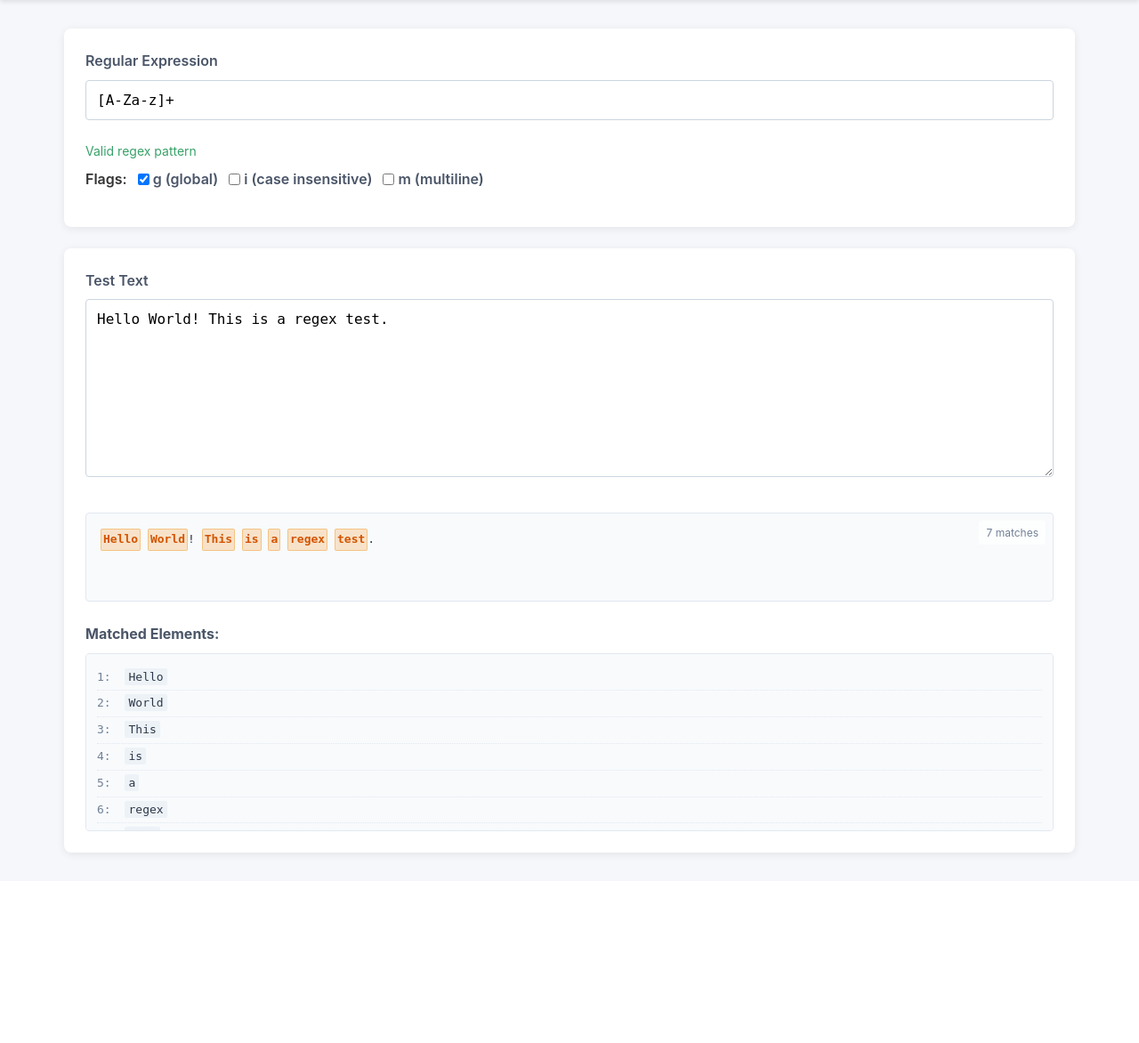
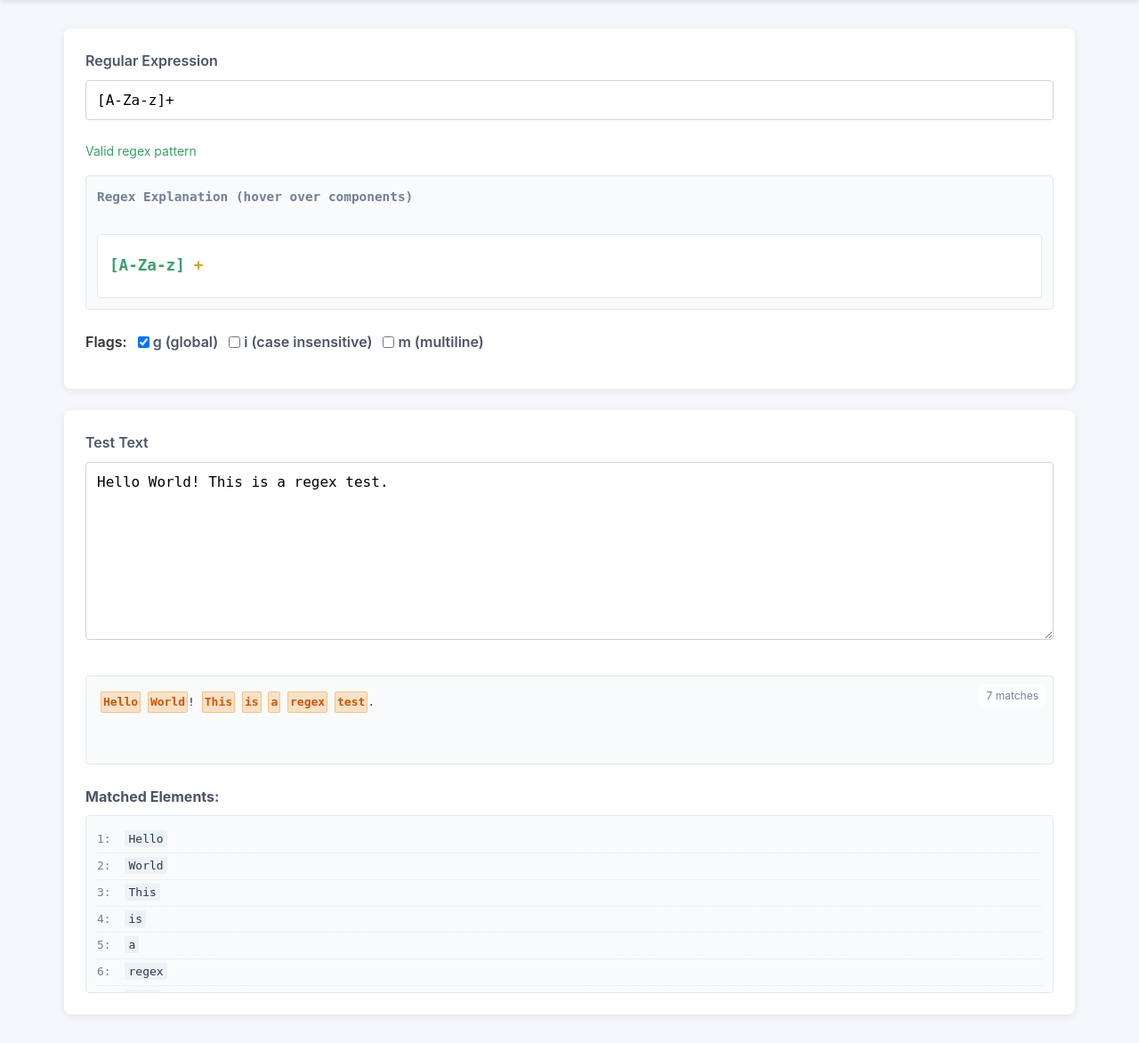
Before and after one commit to Andrew-Chang1128/UI-design-Final, a Flask app: page / in a window 1280 px wide. Shown: the part 83-1255 px from the top of the page at 89% size. Before the commit the page ends 1048 px from the top, so only its background shows below. Run offline with Flask 2, Linux system fonts and the light colour scheme.

Commit message:
add dynamic expression explanation

```diff
--- a/app.py
+++ b/app.py
@@ -1,8 +1,49 @@
 from flask import Flask, render_template, request, jsonify
 import re
 import html
+import json
 
 app = Flask(__name__)
+
+# Regex component explanations
+REGEX_EXPLANATIONS = {
+    # Character classes
+    r'\d': 'Matches any digit (0-9)',
+    r'\w': 'Matches any word character (alphanumeric + underscore)',
+    r'\s': 'Matches any whitespace character (space, tab, newline)',
+    r'[a-z]': 'Matches any lowercase letter from a to z',
+    r'[A-Z]': 'Matches any uppercase letter from A to Z',
+    r'[0-9]': 'Matches any digit from 0 to 9',
+    r'[aeiou]': 'Matches any vowel',
+
+    # Anchors
+    r'^': 'Matches the beginning of a string',
+    r'$': 'Matches the end of a string',
+    r'\b': 'Matches a word boundary',
+
+    # Quantifiers
+    r'*': 'Matches 0 or more of the preceding character',
+    r'+': 'Matches 1 or more of the preceding character',
+    r'?': 'Matches 0 or 1 of the preceding character',
+    r'{n}': 'Matches exactly n of the preceding character',
+    r'{n,}': 'Matches n or more of the preceding character',
+    r'{n,m}': 'Matches between n and m of the preceding character',
+
+    # Groups and alternation
+    r'(...)': 'Capturing group. Groups multiple tokens together and captures the result',
+    r'(?:...)': 'Non-capturing group. Groups multiple tokens together without capturing',
+    r'|': 'Alternation. Acts like a boolean OR',
+
+    # Special characters
+    r'.': 'Matches any character except newline',
+    r'\\': 'Escapes a special character',
+
+    # Lookaheads and lookbehinds
+    r'(?=...)': 'Positive lookahead. Matches if followed by ...',
+    r'(?!...)': 'Negative lookahead. Matches if not followed by ...',
+    r'(?<=...)': 'Positive lookbehind. Matches if preceded by ...',
+    r'(?<!...)': 'Negative lookbehind. Matches if not preceded by ...',
+}
 
 @app.route('/')
 def index():
@@ -22,7 +63,8 @@ def process_regex():
             'matches': [],
             'highlighted_html': html.escape(test_text),
             'count': 0,
-            'match_details': []
+            'match_details': [],
+            'pattern_explanation': {}
         })
 
     # Convert flags to Python re flags
@@ -54,12 +96,16 @@ def process_regex():
         # Generate highlighted HTML
         highlighted_html = highlight_matches_in_escaped_text(test_text, escaped_text, matches)
 
+        # Generate pattern explanation
+        pattern_explanation = explain_pattern(pattern)
+
         return jsonify({
             'valid': True,
             'matches': matches,
             'highlighted_html': highlighted_html,
             'count': len(matches),
-            'match_details': match_details
+            'match_details': match_details,
+            'pattern_explanation': pattern_explanation
         })
 
     except re.error as e:
@@ -69,7 +115,8 @@ def process_regex():
             'matches': [],
             'highlighted_html': html.escape(test_text),
             'count': 0,
-            'match_details': []
+            'match_details': [],
+            'pattern_explanation': {}
         })
 
 def highlight_matches_in_escaped_text(original_text, escaped_text, matches):
@@ -106,6 +153,243 @@ def highlight_matches_in_escaped_text(original_text, escaped_text, matches):
 
     return ''.join(segments)
 
+def explain_pattern(pattern):
+    """Break down a regex pattern into components and provide explanations."""
+    explanation = []
+    i = 0
+
+    # Special case for capturing groups
+    in_group = False
+    group_start = 0
+
+    # Keep track of component positions and explanations
+    components = []
+
+    while i < len(pattern):
+        found_component = False
+
+        # Check for start of a group
+        if pattern[i] == '(' and not in_group:
+            in_group = True
+            group_start = i
+            i += 1
+            continue
+
+        # Check for end of a group
+        if pattern[i] == ')' and in_group:
+            group_text = pattern[group_start:i+1]
+
+            # Check for non-capturing group
+            if group_text.startswith('(?:'):
+                components.append({
+                    'start': group_start,
+                    'end': i+1,
+                    'pattern': group_text,
+                    'explanation': 'Non-capturing group. Groups multiple tokens together without capturing.'
+                })
+            # Check for lookahead/lookbehind
+            elif group_text.startswith('(?='):
+                components.append({
+                    'start': group_start,
+                    'end': i+1,
+                    'pattern': group_text,
+                    'explanation': 'Positive lookahead. Matches if followed by the pattern inside.'
+                })
+            elif group_text.startswith('(?!'):
+                components.append({
+                    'start': group_start,
+                    'end': i+1,
+                    'pattern': group_text,
+                    'explanation': 'Negative lookahead. Matches if not followed by the pattern inside.'
+                })
+            elif group_text.startswith('(?<='):
+                components.append({
+                    'start': group_start,
+                    'end': i+1,
+                    'pattern': group_text,
+                    'explanation': 'Positive lookbehind. Matches if preceded by the pattern inside.'
+                })
+            elif group_text.startswith('(?<!'):
+                components.append({
+                    'start': group_start,
+                    'end': i+1,
+                    'pattern': group_text,
+                    'explanation': 'Negative lookbehind. Matches if not preceded by the pattern inside.'
+                })
+            else:
+                components.append({
+                    'start': group_start,
+                    'end': i+1,
+                    'pattern': group_text,
+                    'explanation': 'Capturing group #1. Groups multiple tokens together and creates a capture group for extracting a substring or using a backreference.'
+                })
+
+            in_group = False
+            found_component = True
+            i += 1
+            continue
+
+        # Check for character classes
+        if i < len(pattern) - 1 and pattern[i] == '\\':
+            if pattern[i+1] in 'dswDSW':
+                char_class = pattern[i:i+2]
+                explanation_text = ''
+
+                if char_class == '\\d':
+                    explanation_text = 'Matches any digit (0-9)'
+                elif char_class == '\\w':
+                    explanation_text = 'Matches any word character (alphanumeric + underscore)'
+                elif char_class == '\\s':
+                    explanation_text = 'Matches any whitespace character (space, tab, newline)'
+                elif char_class == '\\D':
+                    explanation_text = 'Matches any non-digit character'
+                elif char_class == '\\W':
+                    explanation_text = 'Matches any non-word character'
+                elif char_class == '\\S':
+                    explanation_text = 'Matches any non-whitespace character'
+
+                components.append({
+                    'start': i,
+                    'end': i+2,
+                    'pattern': char_class,
+                    'explanation': explanation_text
+                })
+
+                found_component = True
+                i += 2
+                continue
+
+        # Check for character sets
+        if pattern[i] == '[':
+            set_start = i
+            i += 1
+            # Find the end of the character set
+            while i < len(pattern) and pattern[i] != ']':
+                if i < len(pattern) - 1 and pattern[i] == '\\':
+                    i += 2  # Skip escaped character
+                else:
+                    i += 1
+
+            if i < len(pattern) and pattern[i] == ']':
+                char_set = pattern[set_start:i+1]
+
+                if char_set == '[a-z]':
+                    explanation_text = 'Matches any lowercase letter from a to z'
+                elif char_set == '[A-Z]':
+                    explanation_text = 'Matches any uppercase letter from A to Z'
+                elif char_set == '[0-9]':
+                    explanation_text = 'Matches any digit from 0 to 9'
+                elif char_set == '[a-zA-Z]':
+                    explanation_text = 'Matches any letter, uppercase or lowercase'
+                elif char_set == '[a-zA-Z0-9]':
+                    explanation_text = 'Matches any alphanumeric character'
+                else:
+                    explanation_text = f'Character set. Matches any single character from the set: {char_set}'
+
+                components.append({
+                    'start': set_start,
+                    'end': i+1,
+                    'pattern': char_set,
+                    'explanation': explanation_text
+                })
+
+                found_component = True
+                i += 1
+                continue
+
+        # Check for quantifiers
+        if pattern[i] in '*+?':
+            quantifier = pattern[i]
+            explanation_text = ''
+
+            if quantifier == '*':
+                explanation_text = 'Matches 0 or more of the preceding character or group'
+            elif quantifier == '+':
+                explanation_text = 'Matches 1 or more of the preceding character or group'
+            elif quantifier == '?':
+                explanation_text = 'Matches 0 or 1 of the preceding character or group'
+
+            components.append({
+                'start': i,
+                'end': i+1,
+                'pattern': quantifier,
+                'explanation': explanation_text
+            })
+
+            found_component = True
+            i += 1
+            continue
+
+        # Check for curly brace quantifiers
+        if pattern[i] == '{':
+            brace_start = i
+            i += 1
+            # Find the end of the brace
+            while i < len(pattern) and pattern[i] != '}':
+                i += 1
+
+            if i < len(pattern) and pattern[i] == '}':
+                brace_quantifier = pattern[brace_start:i+1]
+
+                # Parse the quantifier to determine the explanation
+                if ',' not in brace_quantifier:
+                    # {n}
+                    n = brace_quantifier.strip('{}')
+                    explanation_text = f'Matches exactly {n} of the preceding character or group'
+                else:
+                    parts = brace_quantifier.strip('{}').split(',')
+                    if parts[1].strip() == '':
+                        # {n,}
+                        n = parts[0].strip()
+                        explanation_text = f'Matches {n} or more of the preceding character or group'
+                    else:
+                        # {n,m}
+                        n = parts[0].strip()
+                        m = parts[1].strip()
+                        explanation_text = f'Matches between {n} and {m} of the preceding character or group'
+
+                components.append({
+                    'start': brace_start,
+                    'end': i+1,
+                    'pattern': brace_quantifier,
+                    'explanation': explanation_text
+                })
+
+                found_component = True
+                i += 1
+                continue
+
+        # Check for anchors and other special characters
+        if pattern[i] in '^$.|':
+            special_char = pattern[i]
+            explanation_text = ''
+
+            if special_char == '^':
+                explanation_text = 'Matches the beginning of a string'
+            elif special_char == '$':
+                explanation_text = 'Matches the end of a string'
+            elif special_char == '.':
+                explanation_text = 'Matches any character except newline'
+            elif special_char == '|':
+                explanation_text = 'Alternation. Acts like a boolean OR between options'
+
+            components.append({
+                'start': i,
+                'end': i+1,
+                'pattern': special_char,
+                'explanation': explanation_text
+            })
+
+            found_component = True
+            i += 1
+            continue
+
+        # If no special component was found, just move to the next character
+        if not found_component:
+            i += 1
+
+    return components
+
 if __name__ == '__main__':
     # app.run(debug=True, host='0.0.0.0', port=5001)
     app.run(debug=True, port=5001)
--- a/static/css/styles.css
+++ b/static/css/styles.css
@@ -178,3 +178,123 @@ code {
         padding: 0 2rem;
     }
 }
+
+/* Regex explanation styling */
+.regex-container {
+    position: relative;
+    font-family: monospace;
+    padding: 12px;
+    overflow-x: auto;
+    background-color: #f8fafc;
+    border: 1px solid #e2e8f0;
+    border-radius: 4px;
+    margin: 1rem 0 1.5rem 0;
+}
+
+.regex-container h3 {
+    font-size: 0.9rem;
+    color: #718096;
+    margin-bottom: 8px;
+    font-weight: 600;
+}
+
+.regex-display-area {
+    padding: 16px 8px;
+    line-height: 2.5;
+    min-height: 60px;
+    background-color: white;
+    border: 1px solid #e2e8f0;
+    border-radius: 4px;
+    margin-top: 30px;
+}
+
+.regex-char {
+    display: inline-block;
+    position: relative;
+    padding: 2px 4px;
+    margin: 1px;
+    cursor: pointer;
+    border-radius: 3px;
+}
+
+.regex-char:hover {
+    background-color: rgba(66, 153, 225, 0.2);
+}
+
+.regex-char.regex-special {
+    color: #805ad5;
+    font-weight: bold;
+}
+
+.regex-char.regex-quantifier {
+    color: #d69e2e;
+    font-weight: bold;
+}
+
+.regex-char.regex-group {
+    color: #e53e3e;
+    font-weight: bold;
+}
+
+.regex-char.regex-set {
+    color: #38a169;
+    font-weight: bold;
+}
+
+.regex-char.regex-anchor {
+    color: #3182ce;
+    font-weight: bold;
+}
+
+.regex-tooltip {
+    position: fixed;
+    background-color: #2d3748;
+    color: white;
+    padding: 8px 12px;
+    border-radius: 4px;
+    font-size: 0.8rem;
+    font-family: -apple-system, BlinkMacSystemFont, 'Segoe UI', Roboto, sans-serif;
+    white-space: nowrap;
+    z-index: 9999;
+    box-shadow: 0 4px 6px rgba(0, 0, 0, 0.3);
+    pointer-events: none;
+    max-width: 300px;
+    transform: translate(-50%, -100%);
+    margin-top: -10px;
+    text-wrap: balance;
+}
+
+.regex-tooltip::after {
+    content: '';
+    position: absolute;
+    top: 100%;
+    left: 50%;
+    margin-left: -5px;
+    border-width: 5px;
+    border-style: solid;
+    border-color: #2d3748 transparent transparent transparent;
+}
+
+.regex-char:hover .regex-tooltip {
+    display: block;
+}
+
+#regex-display {
+    line-height: 1.8;
+    font-size: 1.1rem;
+}
+
+/* Tooltip for capturing group explanation */
+.regex-group-tooltip {
+    position: absolute;
+    padding: 8px 12px;
+    background-color: rgba(0, 0, 0, 0.8);
+    border-radius: 4px;
+    color: white;
+    font-size: 0.8rem;
+    max-width: 300px;
+    z-index: 1000;
+    pointer-events: none;
+    text-align: left;
+    font-family: -apple-system, BlinkMacSystemFont, 'Segoe UI', Roboto, sans-serif;
+}
--- a/static/js/script.js
+++ b/static/js/script.js
@@ -6,6 +6,7 @@ document.addEventListener('DOMContentLoaded', () => {
     const matchesCount = document.getElementById('matches-count');
     const validationMessage = document.getElementById('regex-validation');
     const matchedElements = document.getElementById('matched-elements');
+    const regexDisplay = document.getElementById('regex-display');
 
     // Flag checkboxes
     const flagG = document.getElementById('flag-g');
@@ -25,17 +26,142 @@ document.addEventListener('DOMContentLoaded', () => {
         };
     }
 
+    // Function to escape HTML
+    function escapeHTML(text) {
+        return text
+            .replace(/&/g, '&amp;')
+            .replace(/</g, '&lt;')
+            .replace(/>/g, '&gt;')
+            .replace(/"/g, '&quot;')
+            .replace(/'/g, '&#039;');
+    }
+
+    // Function to render regex pattern with explanations
+    function renderRegexExplanation(pattern, explanations) {
+        if (!pattern) {
+            regexDisplay.innerHTML = '';
+            return;
+        }
+
+        // If no explanations were provided
+        if (!explanations || !Array.isArray(explanations) || explanations.length === 0) {
+            regexDisplay.innerHTML = escapeHTML(pattern);
+            return;
+        }
+
+        // Sort explanations by start position
+        const sortedExplanations = [...explanations].sort((a, b) => a.start - b.start);
+
+        let html = '';
+        let lastIndex = 0;
+
+        for (const exp of sortedExplanations) {
+            // Add any characters before this explanation
+            if (exp.start > lastIndex) {
+                const plainText = pattern.substring(lastIndex, exp.start);
+                html += `<span class="regex-char">${escapeHTML(plainText)}</span>`;
+            }
+
+            // Add the explained segment with appropriate styling
+            const segmentText = pattern.substring(exp.start, exp.end);
+            const escapedText = escapeHTML(segmentText);
+
+            // Determine CSS class based on pattern type
+            let cssClass = 'regex-char';
+            if (segmentText.startsWith('(')) {
+                cssClass += ' regex-group';
+            } else if (segmentText.startsWith('[')) {
+                cssClass += ' regex-set';
+            } else if (['*', '+', '?', '{'].includes(segmentText[0])) {
+                cssClass += ' regex-quantifier';
+            } else if (['^', '$', '\\b'].includes(segmentText)) {
+                cssClass += ' regex-anchor';
+            } else if (['.', '|', '\\'].includes(segmentText[0])) {
+                cssClass += ' regex-special';
+            }
+
+            // Simplify the HTML structure for the tooltip
+            html += `<span class="${cssClass}" data-explanation="${exp.explanation}">${escapedText}</span>`;
+
+            lastIndex = exp.end;
+        }
+
+        // Add any remaining characters
+        if (lastIndex < pattern.length) {
+            const plainText = pattern.substring(lastIndex);
+            html += `<span class="regex-char">${escapeHTML(plainText)}</span>`;
+        }
+
+        regexDisplay.innerHTML = html;
+
+        // Add manual event listeners for each tooltip element
+        document.querySelectorAll('.regex-char').forEach(el => {
+            el.addEventListener('mouseenter', function(event) {
+                if (this.dataset.explanation) {
+                    // Create tooltip dynamically
+                    let tooltip = document.getElementById('regex-tooltip');
+                    if (!tooltip) {
+                        tooltip = document.createElement('div');
+                        tooltip.id = 'regex-tooltip';
+                        tooltip.className = 'regex-tooltip';
+                        document.getElementById('tooltip-container').appendChild(tooltip);
+                    }
+
+                    // Set tooltip content
+                    tooltip.textContent = this.dataset.explanation;
+
+                    // Calculate position based on element and window
+                    const rect = this.getBoundingClientRect();
+
+                    // Position tooltip centered above the element
+                    const centerX = rect.left + rect.width / 2;
+                    tooltip.style.left = `${centerX}px`;
+                    tooltip.style.top = `${rect.top - 15}px`;
+
+                    // Show the tooltip
+                    tooltip.style.display = 'block';
+
+                    // Ensure tooltip is fully visible (not clipped)
+                    setTimeout(() => {
+                        const tooltipRect = tooltip.getBoundingClientRect();
+
+                        // Adjust horizontal position if needed
+                        if (tooltipRect.right > window.innerWidth) {
+                            tooltip.style.left = `${window.innerWidth - tooltipRect.width - 10}px`;
+                        }
+                        if (tooltipRect.left < 0) {
+                            tooltip.style.left = '10px';
+                        }
+
+                        // Adjust vertical position if needed
+                        if (tooltipRect.top < 0) {
+                            tooltip.style.top = '10px';
+                        }
+                    }, 0);
+                }
+            });
+
+            el.addEventListener('mouseleave', function() {
+                const tooltip = document.getElementById('regex-tooltip');
+                if (tooltip) {
+                    tooltip.style.display = 'none';
+                }
+            });
+        });
+    }
+
     // Function to call the Python backend API
     async function processRegex() {
         const pattern = regexInput.value;
         const testText = testInput.value;
 
-        if (!pattern || !testText) {
-            highlightedText.innerHTML = testText;
+        if (!pattern) {
+            highlightedText.innerHTML = testText ? escapeHTML(testText) : '';
             matchesCount.textContent = '0 matches';
             validationMessage.textContent = '';
             validationMessage.className = 'validation-message';
             matchedElements.innerHTML = '';
+            regexDisplay.innerHTML = '';
             return;
         }
 
@@ -53,7 +179,7 @@ document.addEventListener('DOMContentLoaded', () => {
                 },
                 body: JSON.stringify({
                     pattern: pattern,
-                    text: testText,
+                    text: testText || '', // Handle empty test text
                     flags: flags
                 }),
             });
@@ -63,6 +189,9 @@ document.addEventListener('DOMContentLoaded', () => {
             }
 
             const data = await response.json();
+
+            // Update the regex pattern display with explanations
+            renderRegexExplanation(pattern, data.pattern_explanation);
 
             if (data.valid) {
                 highlightedText.innerHTML = data.highlighted_html;
@@ -94,6 +223,7 @@ document.addEventListener('DOMContentLoaded', () => {
             validationMessage.textContent = `Error: ${error.message}`;
             validationMessage.className = 'validation-message error';
             matchedElements.innerHTML = '';
+            regexDisplay.innerHTML = escapeHTML(pattern);
         }
     }
 
--- a/templates/index.html
+++ b/templates/index.html
@@ -17,6 +17,11 @@
                 <label for="regex-input">Regular Expression</label>
                 <input type="text" id="regex-input" placeholder="Enter your regex pattern">
                 <div id="regex-validation" class="validation-message"></div>
+            </div>
+
+            <div class="regex-container">
+                <h3>Regex Explanation (hover over components)</h3>
+                <div id="regex-display" class="regex-display-area"></div>
             </div>
 
             <div class="flags-container">
@@ -41,6 +46,9 @@
         </div>
     </div>
 
+    <!-- Tooltip container that will be positioned absolutely -->
+    <div id="tooltip-container"></div>
+
     <script src="{{ url_for('static', filename='js/script.js') }}"></script>
 </body>
 </html>
```
